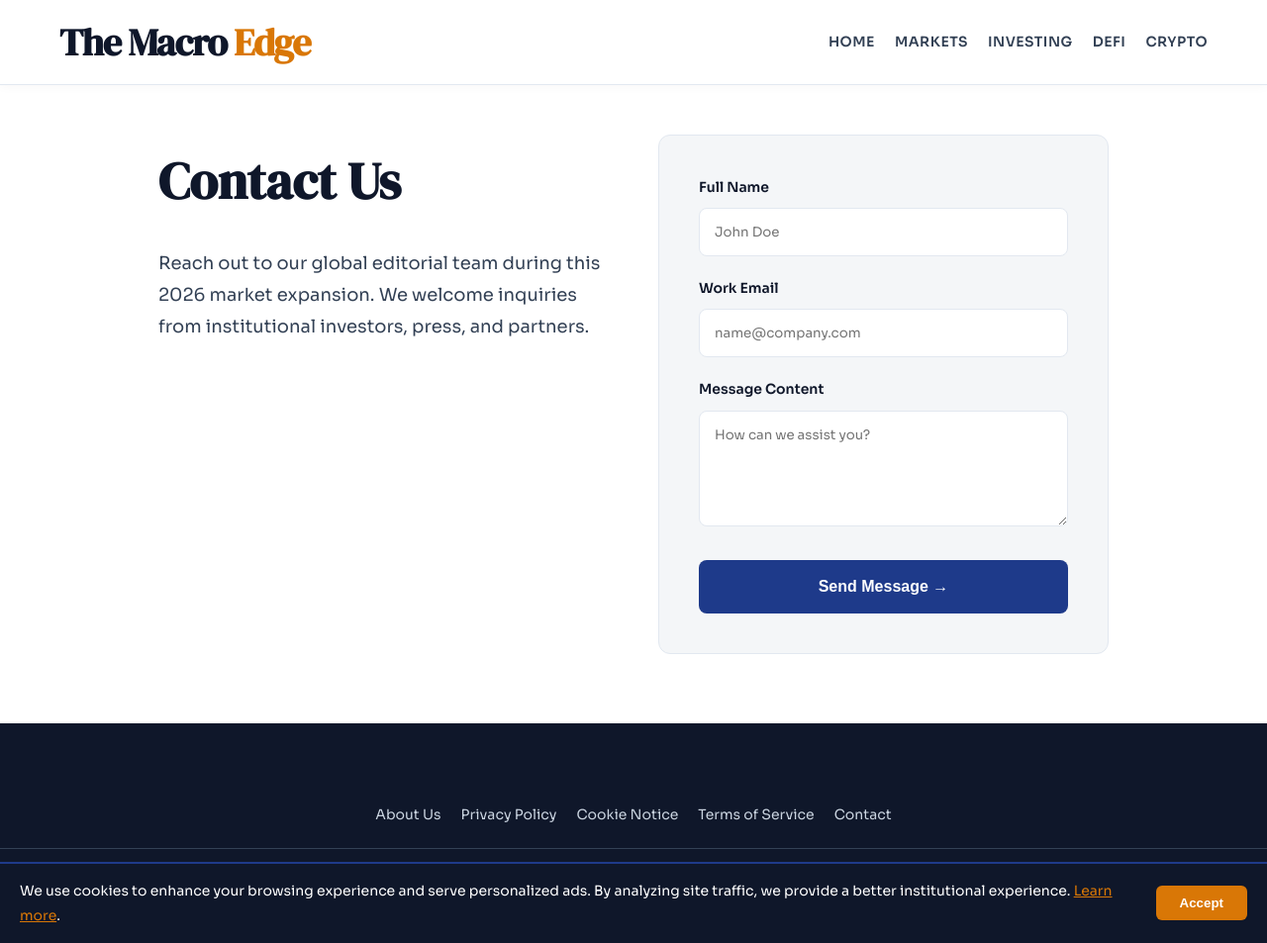
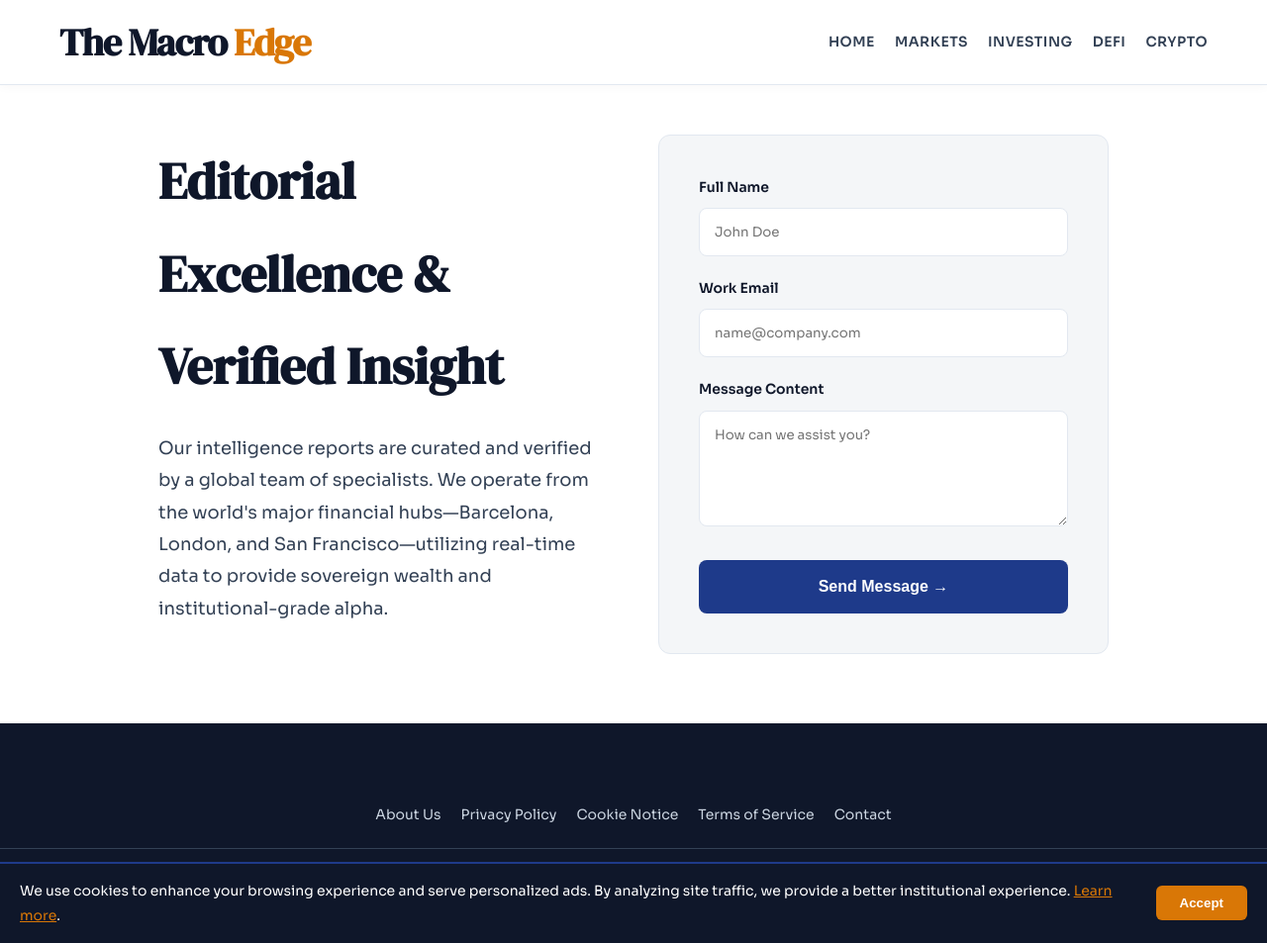
Before and after one commit to Frixx55/FinanceWorld, a Jekyll site: the page built from contact.html, in a window 1280 px wide and 953 px high. Shown: the whole window at 99% size. Built offline with Jekyll 4.4.1, drawn with Linux system fonts in a browser that asks for light colours.

Commit message:
Update contact form and content in contact.html

```diff
--- a/contact.html
+++ b/contact.html
@@ -7,30 +7,32 @@ permalink: /contact/
 <div class="container" style="max-width: 1000px; padding-top: 50px;">
   <div style="display: grid; grid-template-columns: 1fr 1fr; gap: 50px; align-items: start;">
 
-    <!-- Info Izquierda -->
     <div>
-      <h1 style="font-family: var(--font-display); font-size: 52px; margin-bottom: 20px; color: var(--text);">Contact Us</h1>
-      <p style="color: var(--text2); font-size: 18px; margin-bottom: 40px; line-height: 1.8;">Reach out to our global editorial team during this 2026 market expansion. We welcome inquiries from institutional investors, press, and partners.</p>
-
-
+      <h1 style="font-family: var(--font-display); font-size: 52px; margin-bottom: 20px; color: var(--text);">Editorial Excellence & Verified Insight</h1>
+      <p style="color: var(--text2); font-size: 18px; margin-bottom: 40px; line-height: 1.8;">Our intelligence reports are curated and verified by a global team of specialists. We operate from the world's major financial hubs—Barcelona, London, and San Francisco—utilizing real-time data to provide sovereign wealth and institutional-grade alpha.</p>
     </div>
 
-    <!-- Formulario Derecha -->
     <div style="background: var(--bg2); padding: 40px; border-radius: var(--radius); border: 1px solid var(--border);">
-      <!-- Usamos un formulario visual (HTML puro) -->
-      <form onsubmit="event.preventDefault(); alert('Transmission Secure! Message sent to The Macro Edge HQ.');">
+
+      <form action="https://formsubmit.co/sergipd803@gmail.com" method="POST">
+
+        <input type="hidden" name="_captcha" value="false">
+
         <div style="margin-bottom: 20px;">
           <label style="display: block; font-weight: 600; font-size: 14px; margin-bottom: 8px; color: var(--text);">Full Name</label>
-          <input type="text" required placeholder="John Doe" style="width: 100%; padding: 15px; border: 1px solid var(--border); border-radius: 8px; font-family: var(--font-main); outline: none;">
+          <input type="text" name="name" required placeholder="John Doe" style="width: 100%; padding: 15px; border: 1px solid var(--border); border-radius: 8px; font-family: var(--font-main); outline: none;">
         </div>
+
         <div style="margin-bottom: 20px;">
           <label style="display: block; font-weight: 600; font-size: 14px; margin-bottom: 8px; color: var(--text);">Work Email</label>
-          <input type="email" required placeholder="name@company.com" style="width: 100%; padding: 15px; border: 1px solid var(--border); border-radius: 8px; font-family: var(--font-main); outline: none;">
+          <input type="email" name="email" required placeholder="name@company.com" style="width: 100%; padding: 15px; border: 1px solid var(--border); border-radius: 8px; font-family: var(--font-main); outline: none;">
         </div>
+
         <div style="margin-bottom: 25px;">
           <label style="display: block; font-weight: 600; font-size: 14px; margin-bottom: 8px; color: var(--text);">Message Content</label>
-          <textarea rows="5" required placeholder="How can we assist you?" style="width: 100%; padding: 15px; border: 1px solid var(--border); border-radius: 8px; font-family: var(--font-main); outline: none; resize: vertical;"></textarea>
+          <textarea name="message" rows="5" required placeholder="How can we assist you?" style="width: 100%; padding: 15px; border: 1px solid var(--border); border-radius: 8px; font-family: var(--font-main); outline: none; resize: vertical;"></textarea>
         </div>
+
         <button type="submit" style="width: 100%; padding: 18px; background: var(--accent); color: white; border: none; border-radius: 8px; font-weight: bold; font-size: 16px; cursor: pointer; transition: 0.3s;">Send Message &rarr;</button>
       </form>
     </div>
```
